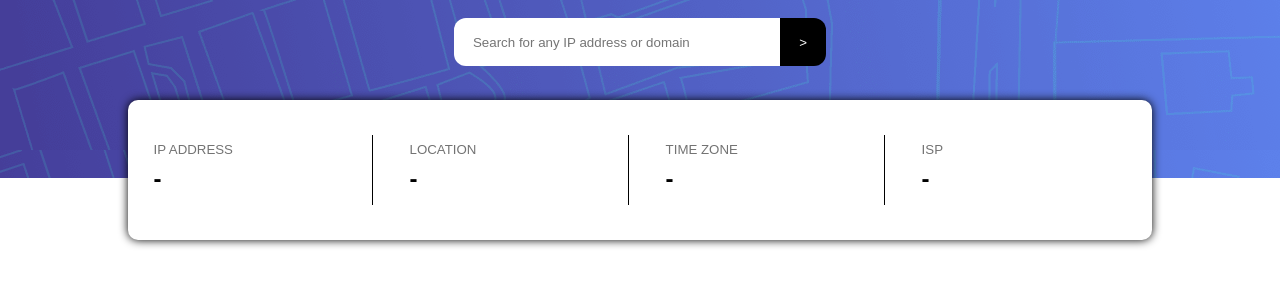
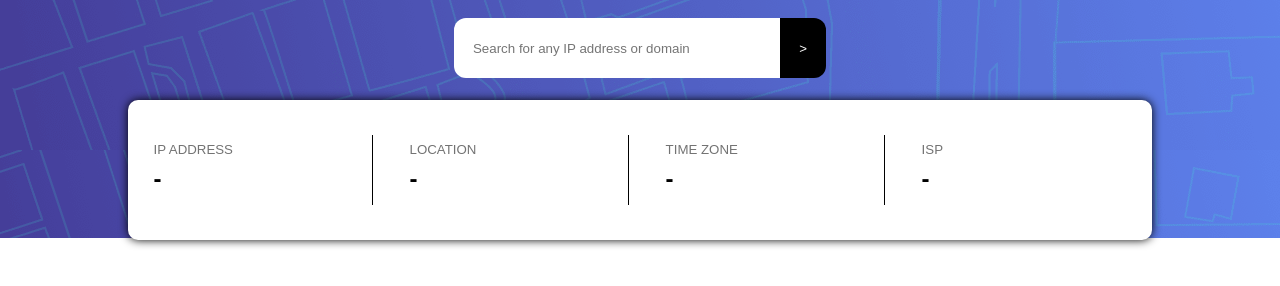
Before and after one commit to iamyashverma/IP-Address-Tracker, a plain HTML site: page index.html in a window 1280 px wide. Shown: the part 100-386 px from the top of the page. Drawn offline with nearby package versions, Linux system fonts and the light colour scheme; no server answers.

Commit message:
min-heights css

```diff
--- a/style.css
+++ b/style.css
@@ -19,6 +19,7 @@ body,
 
 .ip-head {
   height: 30%;
+  min-height: 300px;
   text-align: center;
   background-image: url(/images/pattern-bg.png);
   justify-content: flex-start;
@@ -29,6 +30,7 @@ body,
 .ip-search {
   width: 30%;
   height: 20%;
+  min-height: 40px;
 }
 
 .ip-search > * {
```
